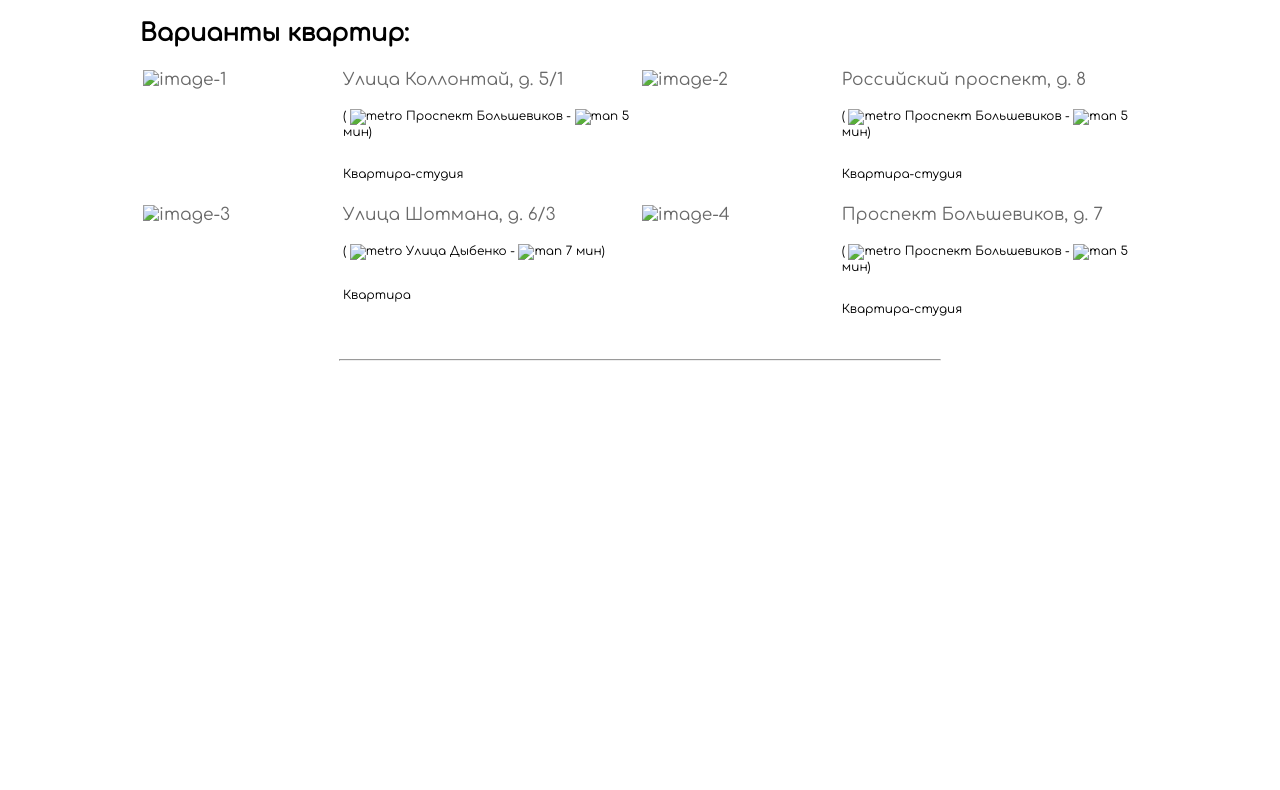
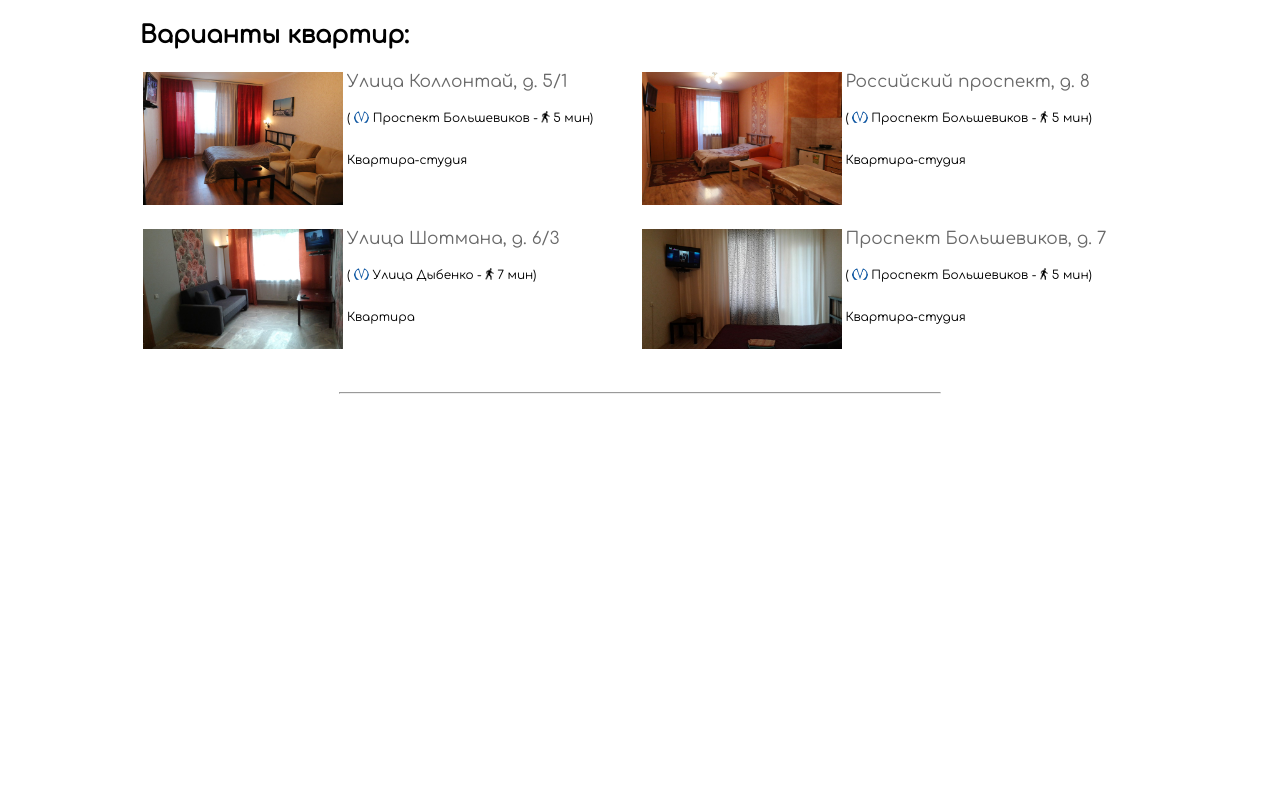
Before and after one commit to dariasim/flat-website, a plain HTML site: page ru/flats.html in a window 1280 px wide. Shown: the part 509-1299 px from the top of the page. Drawn offline with Linux system fonts and the light colour scheme; some packages are replaced by stand-ins of ours; files that its build step writes are made by us from their sources; a script that the page names is missing.

Commit message:
Fixed link to css on flat pages, fixed pic preview, fixed flats page.

```diff
--- a/ru/flats.html
+++ b/ru/flats.html
@@ -3,12 +3,12 @@
 <head>
 <title>Аренда квартир</title>
 <meta charset="utf-8" />
-<link rel="icon" type="image/png" href="images/common/icon.png"/>
+<link rel="icon" type="image/png" href="../images/common/icon.png"/>
 <meta http-equiv="Content-type" content="text/html; charset=utf-8" />
 <meta name="viewport" content="width=device-width, initial-scale=1" />
 
 <link href="https://fonts.googleapis.com/css?family=Comfortaa" rel="stylesheet">
-<link rel="stylesheet" type="text/css" href="flat.css">
+<link rel="stylesheet" type="text/css" href="../flat.css">
 <script src="http://maps.google.com/maps/api/js?sensor=false" type="text/javascript"></script>
 <link rel="stylesheet" href="lightbox2-master/dist/css/lightbox.min.css">
 </head>
@@ -16,7 +16,7 @@
 <body>
 
     <div id = "language-switch-text">
-        <img  src="images/common/globe.png" alt="globe">
+        <img  src="../images/common/globe.png" alt="globe">
         <a href="index.html" hreflang="en">English</a>
     </div>
 
@@ -24,7 +24,7 @@
     </div>
 
    <div id = "header-site">
-       <img src="images/common/header.png" alt="header">
+       <img src="../images/common/header.png" alt="header">
     </div>
 
     <div class='section-break'>
@@ -62,8 +62,8 @@
                 <tr>
                     <td class="pic">
 
-                        <a href="images/kollontay1/kollontay-1.jpg" data-lightbox="example-1" data-title="Улица Коллонтай, д.1">
-                        <img class="flat-preview" src="images/kollontay1/kollontay-1.jpg" alt="image-1" />
+                        <a href="../images/kollontay1/kollontay-1.jpg" data-lightbox="example-1" data-title="Улица Коллонтай, д.1">
+                        <img class="flat-preview" src="../images/kollontay1/kollontay-1.jpg" alt="image-1" />
                         </a>
 
                     </td>
@@ -71,9 +71,9 @@
                         <a href="flats/kollontay1.html">Улица Коллонтай, д. 5/1</a>
                         <div id="metro-distance">
                             (
-                        <img class= "metro" src = "images/common/metro.png" alt="metro">
+                        <img class= "metro" src = "../images/common/metro.png" alt="metro">
                             Проспект Большевиков -
-                        <img class ="man" src = "images/common/man.png" alt = "man">
+                        <img class ="man" src = "../images/common/man.png" alt = "man">
                             5 мин)
                         <br>
                         <br>
@@ -83,8 +83,8 @@
                     </td>
                     <td class="pic">
 
-                        <a href="images/rossiyskiy8/rossiyskiy8-1.jpg" data-lightbox="example-2" data-title="Российский проспект, д. 8">
-                        <img class="flat-preview" src="images/rossiyskiy8/rossiyskiy8-1.jpg" alt="image-2" />
+                        <a href="../images/rossiyskiy8/rossiyskiy8-1.jpg" data-lightbox="example-2" data-title="Российский проспект, д. 8">
+                        <img class="flat-preview" src="../images/rossiyskiy8/rossiyskiy8-1.jpg" alt="image-2" />
                         </a>
 
                     </td>
@@ -92,9 +92,9 @@
                         <a href="flats/rossiyskiy8.html">Российский проспект, д. 8</a>
                        <div id="metro-distance">
                             (
-                        <img class= "metro" src = "images/common/metro.png" alt="metro">
+                        <img class= "metro" src = "../images/common/metro.png" alt="metro">
                             Проспект Большевиков -
-                        <img class ="man" src = "images/common/man.png" alt = "man">
+                        <img class ="man" src = "../images/common/man.png" alt = "man">
                             5 мин)
                         <br>
                         <br>
@@ -106,8 +106,8 @@
                 <tr>
                     <td class="pic">
 
-                        <a href="images/shotmana3/shotmana3-1.jpg" data-lightbox="example-3" data-title="Улица Шотмана, д. 6/3">
-                        <img class="flat-preview" src="images/shotmana3/shotmana3-1.jpg" alt="image-3" />
+                        <a href="../images/shotmana3/shotmana3-1.jpg" data-lightbox="example-3" data-title="Улица Шотмана, д. 6/3">
+                        <img class="flat-preview" src="../images/shotmana3/shotmana3-1.jpg" alt="image-3" />
                         </a>
 
                     </td>
@@ -115,9 +115,9 @@
                         <a href="flats/shotmana3.html">Улица Шотмана, д. 6/3</a>
                     <div id="metro-distance">
                             (
-                        <img class= "metro" src = "images/common/metro.png" alt="metro">
+                        <img class= "metro" src = "../images/common/metro.png" alt="metro">
                             Улица Дыбенко -
-                        <img class ="man" src = "images/common/man.png" alt = "man">
+                        <img class ="man" src = "../images/common/man.png" alt = "man">
                             7 мин)
                         <br>
                         <br>
@@ -127,8 +127,8 @@
                     </td>
                     <td class="pic">
 
-                        <a href="images/bolshevikov7/bolshevikov7-1.jpg" data-lightbox="example-4" data-title="Проспект Большевиков, д. 7">
-                        <img class="flat-preview" src="images/bolshevikov7/bolshevikov7-1.jpg" alt="image-4" />
+                        <a href="../images/bolshevikov7/bolshevikov7-1.jpg" data-lightbox="example-4" data-title="Проспект Большевиков, д. 7">
+                        <img class="flat-preview" src="../images/bolshevikov7/bolshevikov7-1.jpg" alt="image-4" />
                         </a>
 
                     </td>
@@ -136,9 +136,9 @@
                         <a href="flats/bolshevikov7.html">Проспект Большевиков, д. 7</a>
                     <div id="metro-distance">
                             (
-                        <img class= "metro" src = "images/common/metro.png" alt="metro">
+                        <img class= "metro" src = "../images/common/metro.png" alt="metro">
                             Проспект Большевиков -
-                        <img class ="man" src = "images/common/man.png" alt = "man">
+                        <img class ="man" src = "../images/common/man.png" alt = "man">
                             5 мин)
                         <br>
                         <br>
```
Also changed, not shown: ru/flats/bolshevikov7.html (+3 -3 lines), ru/flats/rossiyskiy8.html (+3 -3 lines), ru/flats/shotmana3.html (+46 -31 lines).
